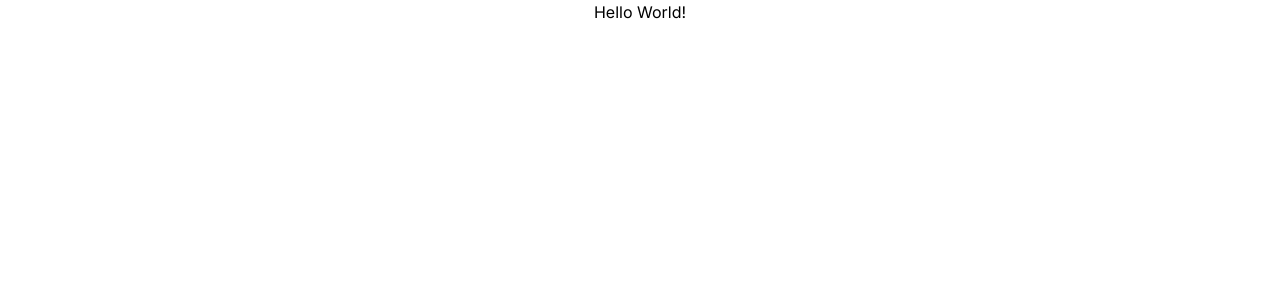
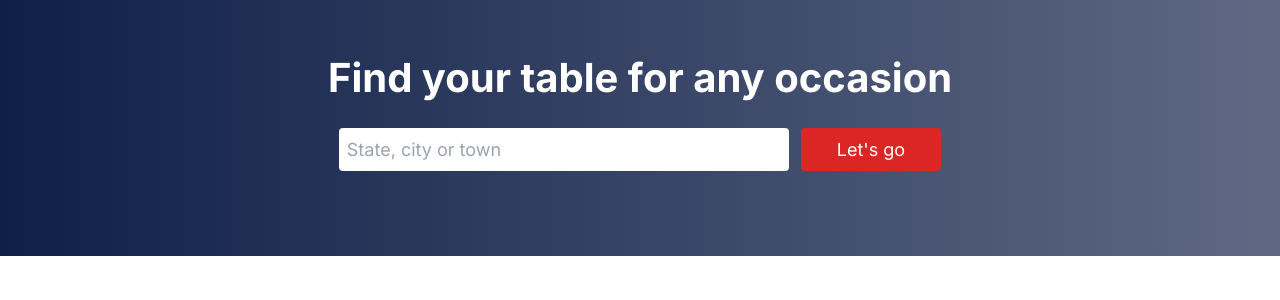
Before and after one commit to lhneves/open-table-clone, a Next.js app: page / in a window 1280 px wide. Shown: the top 300 px of the page. Built offline with nearby package versions, Linux system fonts and the light colour scheme.

Commit message:
feat: create header component with a search bar and add it to index page

```diff
--- /dev/null
+++ b/src/app/components/Header.tsx
@@ -0,0 +1,15 @@
+'use client';
+
+import React from 'react';
+import SearchBar from './SearchBar';
+
+export default function Header() {
+  return (
+    <div className="h-64 bg-gradient-to-r from-[#0f1f47] to-[#5f6984] p-2">
+      <div className="text-center mt-10">
+        <h1 className="text-white text-5xl font-bold mb-2">Find your table for any occasion</h1>
+        <SearchBar />
+      </div>
+    </div>
+  );
+}
--- /dev/null
+++ b/src/app/components/SearchBar.tsx
@@ -0,0 +1,30 @@
+'use client';
+
+import React, { useState } from 'react';
+import { useRouter } from 'next/navigation';
+
+export default function SearchBar() {
+  const router = useRouter();
+  const [location, setLocation] = useState('');
+
+  return (
+    <div className="text-left text-lg py-3 m-auto flex justify-center">
+      <input
+        className="rounded  mr-3 p-2 w-[450px]"
+        type="text"
+        placeholder="State, city or town"
+        value={location}
+        onChange={(e) => setLocation(e.target.value)}
+      />
+      <button
+        className="rounded bg-red-600 px-9 py-2 text-white"
+        onClick={() => {
+          router.push(`/search?location=${location}`);
+          setLocation('');
+        }}
+      >
+        Let's go
+      </button>
+    </div>
+  );
+}
--- a/src/app/page.tsx
+++ b/src/app/page.tsx
@@ -1,3 +1,12 @@
+import Header from './components/Header';
+
 export default function Home() {
-  return <main className="text-center">Hello World!</main>;
+  return (
+    <main>
+      <Header />
+      <div className="py-3 px-36 mt-10 flex flex-wrap justify-start">
+        {/* Restaurants Will Be Placed Here */}
+      </div>
+    </main>
+  );
 }
```
